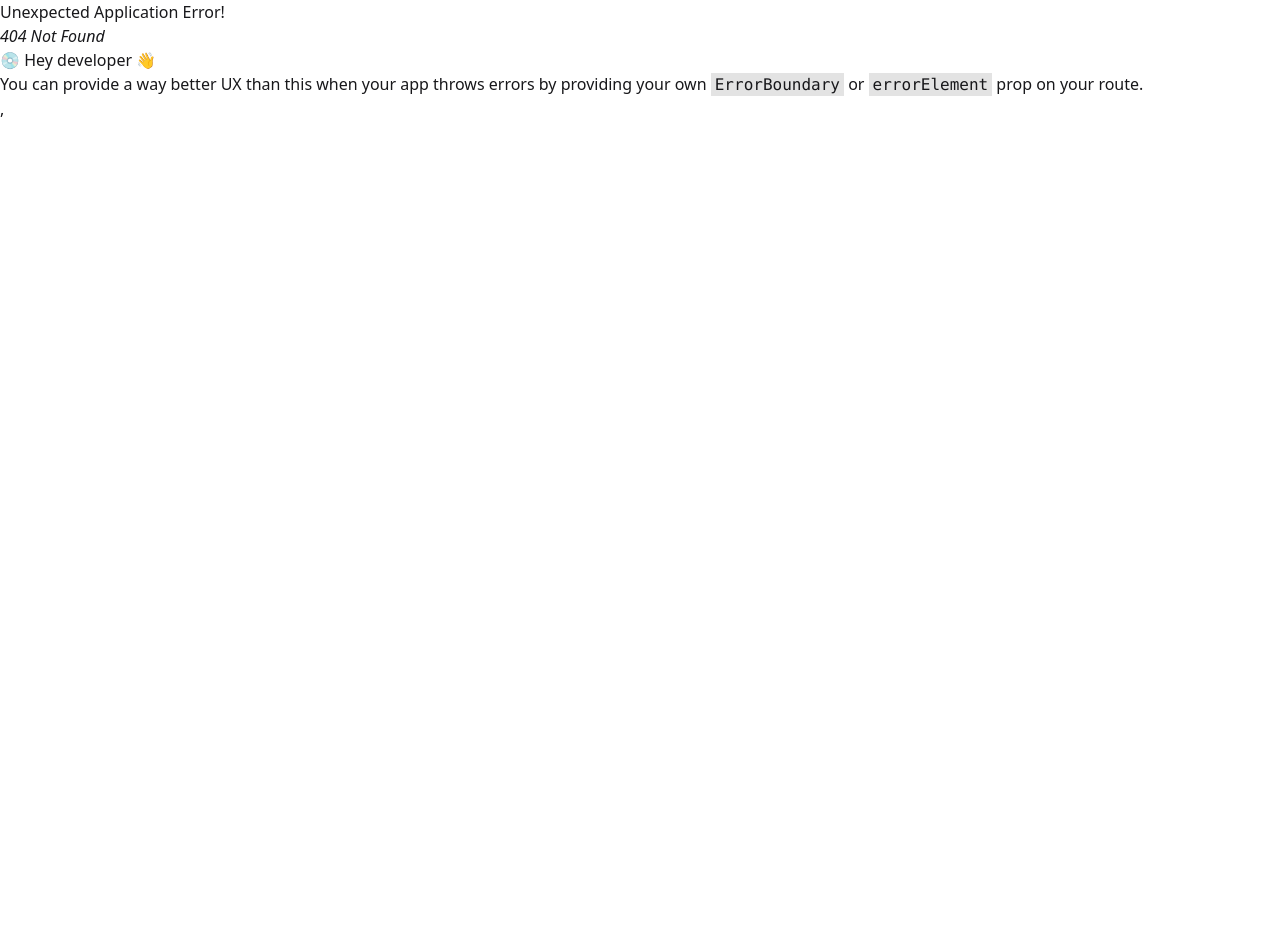
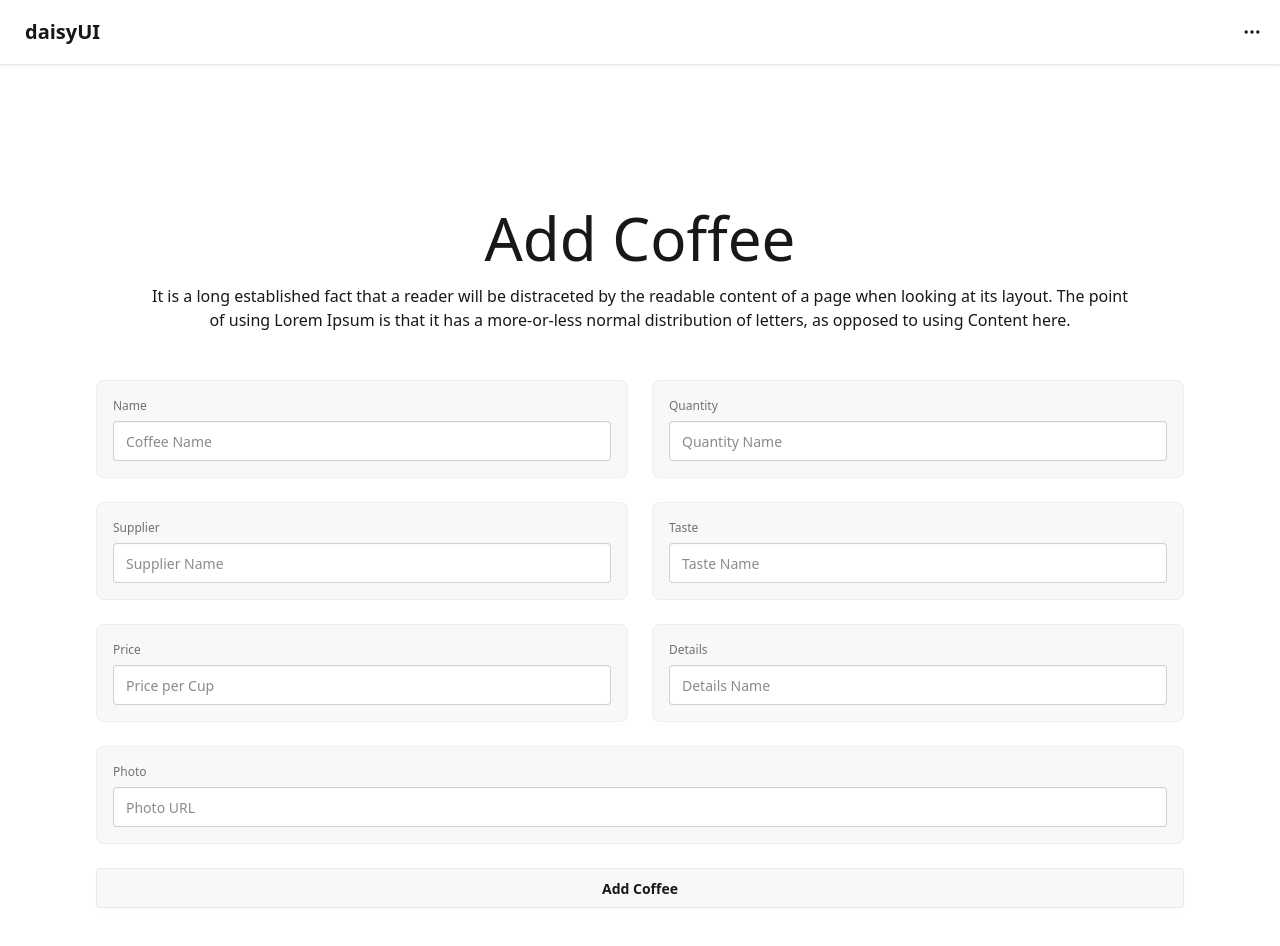
Before and after one commit to mhmasum1/coffe-client, a React (Vite) app: page /addcoffee in a window 1280 px wide. Before the commit this address had no page. Shown: the top 946 px of the page. Before the commit the page ends 800 px from the top, so only its background shows below. Built offline with nearby package versions, Linux system fonts and the light colour scheme.

Commit message:
added send to coffe data to mongodb

```diff
--- /dev/null
+++ b/src/components/AddCoffee.jsx
@@ -0,0 +1,69 @@
+import React from 'react';
+const AddCoffee = () => {
+
+    const handleAddCoffee = e => {
+        e.preventDefault();
+        const form = e.target;
+        const formData = new FormData(form);
+        const newCoffee = Object.fromEntries(formData.entries())
+        console.log(newCoffee);
+
+        // send coffee data to the db
+        fetch('http://localhost:3000/coffees', {
+            method: 'POST',
+            headers: {
+                'content-type': 'application/json'
+            },
+            body: JSON.stringify(newCoffee)
+        })
+            .then(res => res.json())
+            .then(data => {
+                console.log('After adding to db ', data)
+            })
+    }
+
+    return (
+        <div className='p-24'>
+            <div className='p-12 text-center space-y-4'>
+                <h1 className="text-6xl">Add Coffee</h1>
+                <p>It is a long established fact that a reader will be distraceted by the readable content of a page when looking at its layout. The point of using Lorem Ipsum is that it has a more-or-less normal distribution of letters, as opposed to using Content here.</p>
+            </div>
+            <form onSubmit={handleAddCoffee}>
+                <div className='grid grid-cols-1 md:grid-cols-2 gap-6'>
+                    <fieldset className="fieldset bg-base-200 border-base-300 rounded-box border p-4">
+                        <label className="label">Name</label>
+                        <input type="text" name='name' className="input w-full" placeholder="Coffee Name" />
+                    </fieldset>
+                    <fieldset className="fieldset bg-base-200 border-base-300 rounded-box border p-4">
+                        <label className="label">Quantity</label>
+                        <input type="text" name='quantity' className="input w-full" placeholder="Quantity Name" />
+                    </fieldset>
+                    <fieldset className="fieldset bg-base-200 border-base-300 rounded-box border p-4">
+                        <label className="label">Supplier</label>
+                        <input type="text" name='supplier' className="input w-full" placeholder="Supplier Name" />
+                    </fieldset>
+                    <fieldset className="fieldset bg-base-200 border-base-300 rounded-box border p-4">
+                        <label className="label">Taste</label>
+                        <input type="text" name='taste' className="input w-full" placeholder="Taste Name" />
+                    </fieldset>
+                    <fieldset className="fieldset bg-base-200 border-base-300 rounded-box border p-4">
+                        <label className="label">Price</label>
+                        <input type="text" name='price' className="input w-full" placeholder="Price per Cup" />
+                    </fieldset>
+                    <fieldset className="fieldset bg-base-200 border-base-300 rounded-box border p-4">
+                        <label className="label">Details</label>
+                        <input type="text" name='details' className="input w-full" placeholder="Details Name" />
+                    </fieldset>
+                </div>
+                <fieldset className="fieldset bg-base-200 border-base-300 rounded-box border my-6 p-4">
+                    <label className="label">Photo</label>
+                    <input type="text" name='photo' className="input w-full" placeholder="Photo URL" />
+                </fieldset>
+
+                <input type="submit" className='btn w-full' value="Add Coffee" />
+            </form>
+        </div>
+    );
+};
+
+export default AddCoffee;
--- /dev/null
+++ b/src/components/Header.jsx
@@ -0,0 +1,18 @@
+import React from 'react';
+
+const Header = () => {
+    return (
+        <div className="navbar bg-base-100 shadow-sm">
+            <div className="flex-1">
+                <a className="btn btn-ghost text-xl">daisyUI</a>
+            </div>
+            <div className="flex-none">
+                <button className="btn btn-square btn-ghost">
+                    <svg xmlns="http://www.w3.org/2000/svg" fill="none" viewBox="0 0 24 24" className="inline-block h-5 w-5 stroke-current"> <path strokeLinecap="round" strokeLinejoin="round" strokeWidth="2" d="M5 12h.01M12 12h.01M19 12h.01M6 12a1 1 0 11-2 0 1 1 0 012 0zm7 0a1 1 0 11-2 0 1 1 0 012 0zm7 0a1 1 0 11-2 0 1 1 0 012 0z"></path> </svg>
+                </button>
+            </div>
+        </div>
+    );
+};
+
+export default Header;
--- /dev/null
+++ b/src/components/Home.jsx
@@ -0,0 +1,11 @@
+import React from 'react';
+
+const Home = () => {
+    return (
+        <div>
+
+        </div>
+    );
+};
+
+export default Home;
--- /dev/null
+++ b/src/components/UpdateCoffee.jsx
@@ -0,0 +1,11 @@
+import React from 'react';
+
+const UpdateCoffee = () => {
+    return (
+        <div>
+
+        </div>
+    );
+};
+
+export default UpdateCoffee;
--- /dev/null
+++ b/src/layouts/Mainlayouts.jsx
@@ -0,0 +1,16 @@
+import React from 'react';
+import { Outlet } from 'react-router';
+import Header from '../components/Header';
+
+const Mainlayouts = () => {
+    return (
+        <div>
+            <Header></Header>
+            <div className='max-w-7xl mx-auto'>
+                <Outlet></Outlet>
+            </div>
+        </div>
+    );
+};
+
+export default Mainlayouts;
--- a/src/main.jsx
+++ b/src/main.jsx
@@ -4,11 +4,29 @@ import './index.css'
 import App from './App.jsx'
 import { createBrowserRouter } from "react-router";
 import { RouterProvider } from "react-router/dom";
+import Mainlayouts from './layouts/Mainlayouts.jsx';
+import Home from './components/Home.jsx';
+import AddCoffee from './components/AddCoffee.jsx';
+import UpdateCoffee from './components/UpdateCoffee.jsx';
 
 const router = createBrowserRouter([
   {
     path: "/",
-    element: <div>Hello World</div>,
+    element: <Mainlayouts />,
+    children: [
+      {
+        index: true,
+        element: <Home />
+      },
+      {
+        path: 'addcoffee',
+        element: <AddCoffee />
+      },
+      {
+        path: 'updateCoffee',
+        element: <UpdateCoffee />
+      }
+    ]
   },
 ]);
 
```
